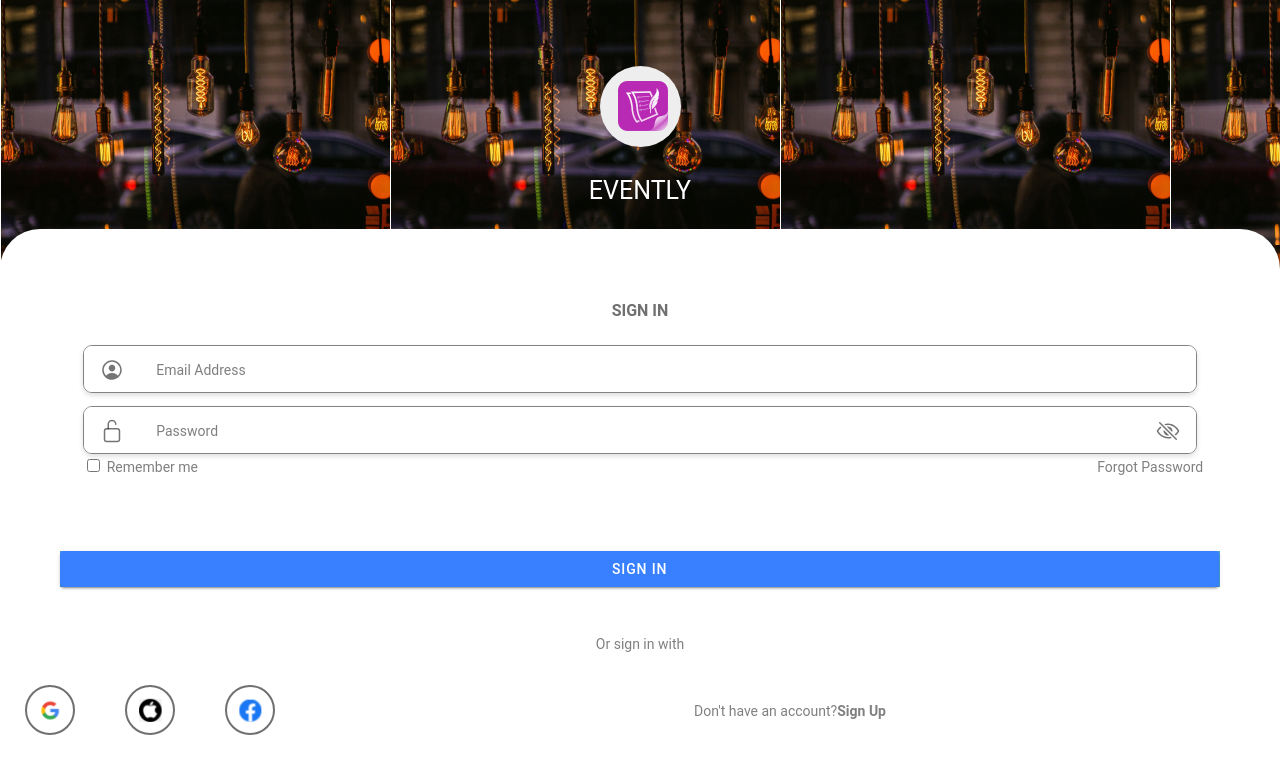
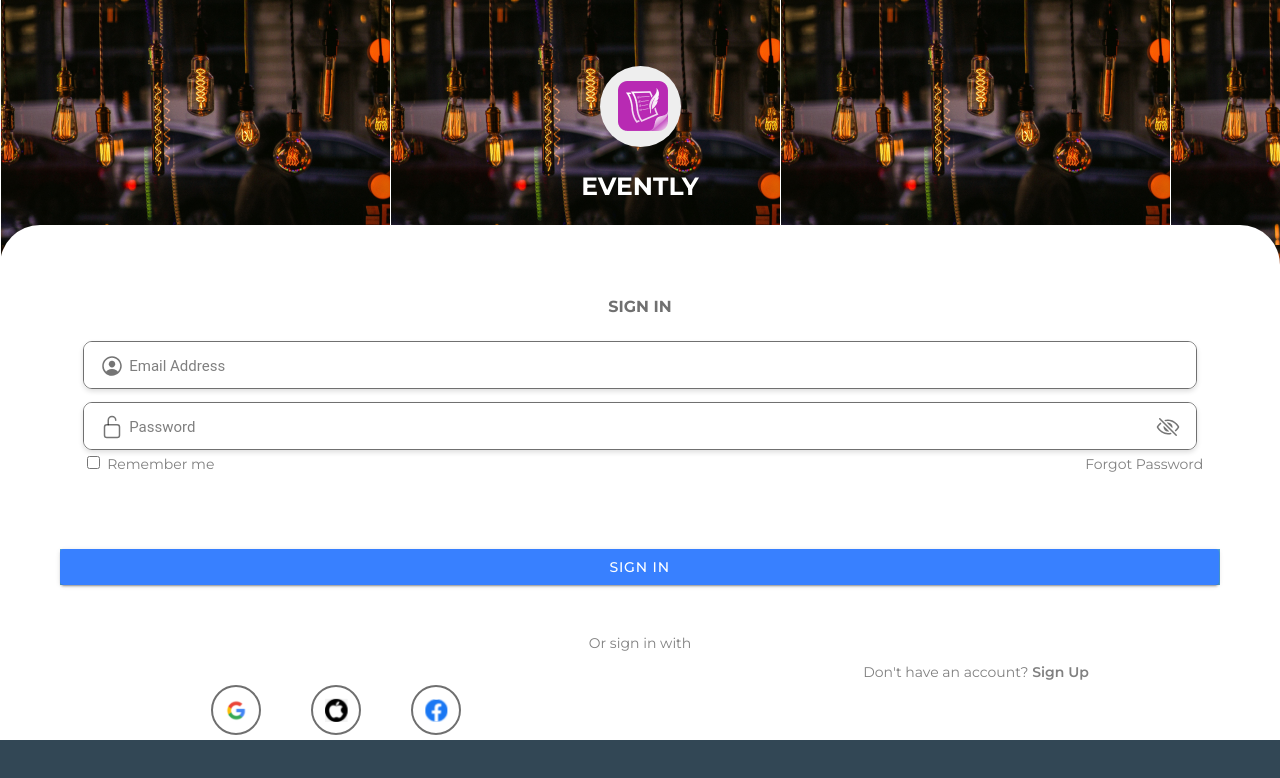
Before and after one commit to Himanshu88199/srchout-ionic-project, a React (Create React App) app: page / in a window 1280 px wide. Shown: the top 778 px of the page. Built offline with nearby package versions, Linux system fonts and the light colour scheme.

Commit message:
some changes in login

```diff
--- a/public/index.html
+++ b/public/index.html
@@ -1,5 +1,6 @@
 <!DOCTYPE html>
 <html lang="en">
+
 <head>
   <meta charset="utf-8" />
   <title>Ionic App</title>
@@ -7,10 +8,8 @@
   <base href="/" />
 
   <meta name="color-scheme" content="light dark" />
-    <meta
-      name="viewport"
-      content="viewport-fit=cover, width=device-width, initial-scale=1.0, minimum-scale=1.0, maximum-scale=1.0, user-scalable=no"
-    />
+  <meta name="viewport"
+    content="viewport-fit=cover, width=device-width, initial-scale=1.0, minimum-scale=1.0, maximum-scale=1.0, user-scalable=no" />
   <meta name="format-detection" content="telephone=no" />
   <meta name="msapplication-tap-highlight" content="no" />
 
@@ -18,10 +17,20 @@
 
   <link rel="shortcut icon" type="image/png" href="%PUBLIC_URL%/assets/icon/favicon.png" />
 
+  <!-- FONT FMAILY LINK -->
+  <link rel="preconnect" href="https://fonts.googleapis.com">
+  <link rel="preconnect" href="https://fonts.gstatic.com" crossorigin>
+  <link href="https://fonts.googleapis.com/css2?family=Montserrat:wght@400;500;600;700&display=swap" rel="stylesheet">
   <!-- add to homescreen for ios -->
   <meta name="apple-mobile-web-app-capable" content="yes" />
   <meta name="apple-mobile-web-app-title" content="Ionic App" />
   <meta name="apple-mobile-web-app-status-bar-style" content="black" />
+
+  <style>
+    * {
+      font-family: 'Montserrat', sans-serif;
+    }
+  </style>
 </head>
 
 <body>
--- a/src/pages/Home.css
+++ b/src/pages/Home.css
@@ -10,57 +10,68 @@
   height: 81px;
   width: 81px;
   border-radius: 50%;
-    background: #EEEEEE;
+  background: #eeeeee;
 }
 
-.fs-25{
+.fs-25 {
   font-size: 25px;
-    margin-top: 19px;
+  margin-top: 14px;
   color: white;
+  font-weight: 700;
 }
 
-
-
-.empty{
+.empty {
   padding: 36px 0px;
   margin-top: 19px;
   border-top-left-radius: 40px;
   border-top-right-radius: 40px;
-    background: #FFFFFF;
+  background: #ffffff;
 }
 
 .logo {
-    Width: 50px;
-    Height: 50px;
+  width: 50px;
+  height: 50px;
   position: absolute;
   left: 18px;
-    top:15px;
+  top: 15px;
 }
 
-.sign-with{
+.sign-with {
   text-align: center;
   margin-top: 35px;
   font-size: 14px;
   color: #808080;
 }
 
-
-.light-text{
+.light-text {
   font-size: 14px;
   color: #808080;
 }
 
-.center{
+.center {
   text-align: center;
 }
 
-a{
+a {
   text-decoration: none;
 }
 
-.dark-text{
+.dark-text {
   text-decoration: none;
   font-weight: bold;
   font-size: 14px;
   color: #808080;
 }
+
+.login-box {
+  padding-bottom: 80px;
+}
+
+.bg-dark {
+  background: #324755;
+  position: fixed;
+  bottom: 0;
+  left: 0;
+  width: 100%;
+  height: 60px;
+}
--- a/src/pages/Home.tsx
+++ b/src/pages/Home.tsx
@@ -1,29 +1,40 @@
-import { IonCol, IonContent, IonGrid, IonHeader, IonImg, IonPage, IonRow, IonTitle, IonToolbar } from '@ionic/react';
-import './Home.css';
-import Login from './user/Login';
-import LoginIcons from './user/loginIcons';
+import {
+  IonCol,
+  IonContent,
+  IonGrid,
+  IonHeader,
+  IonImg,
+  IonPage,
+  IonRow,
+  IonTitle,
+  IonToolbar,
+} from "@ionic/react";
+import "./Home.css";
+import Login from "./user/Login";
+import LoginIcons from "./user/loginIcons";
 
 const Home: React.FC = () => {
   return (
     <IonPage>
       <IonContent>
-        <IonGrid style={{ "padding": "0px"}}>
-          <IonRow className='login-background'>
+        <IonGrid style={{ padding: "0px" }}>
+          <IonRow className="login-background">
             <IonCol>
-              <div className='logo-outer'>
-                <IonImg className='logo' src='../assets/logo.png' />
+              <div className="logo-outer">
+                <IonImg className="logo" src="../assets/logo.png" />
               </div>
             </IonCol>
-            <IonCol size='12' className='ion-text-center fs-25'>
+            <IonCol size="12" className="ion-text-center fs-25">
               EVENTLY
             </IonCol>
-            <IonCol size='12' className='empty'>
-            </IonCol>
+            <IonCol size="12" className="empty"></IonCol>
+          </IonRow>
+          <IonRow className="login-box">
+            <Login />
           </IonRow>
           <IonRow>
-            <Login />
+            <IonCol className="bg-dark"></IonCol>
           </IonRow>
-
         </IonGrid>
       </IonContent>
     </IonPage>
--- a/src/pages/user/Login.tsx
+++ b/src/pages/user/Login.tsx
@@ -1,29 +1,61 @@
-import { IonButton, IonCheckbox, IonCol, IonContent, IonGrid, IonHeader, IonIcon, IonInput, IonItem, IonLabel, IonPage, IonRow, IonTitle, IonToolbar } from '@ionic/react';
-import './login.css';
-import LoginIcons from './loginIcons';
+import {
+  IonButton,
+  IonCheckbox,
+  IonCol,
+  IonContent,
+  IonGrid,
+  IonHeader,
+  IonIcon,
+  IonInput,
+  IonItem,
+  IonLabel,
+  IonPage,
+  IonRow,
+  IonTitle,
+  IonToolbar,
+} from "@ionic/react";
+import "./login.css";
+import LoginIcons from "./loginIcons";
 
 const Login: React.FC = () => {
   return (
     <>
-      <IonCol size='12' className='sign-in'>
+      <IonCol size="12" className="sign-in">
         SIGN IN
       </IonCol>
       <IonRow>
-        <IonCol >
-          <IonItem className='input-border'>
-            <IonIcon slot='start' src='../assets/email.svg'></IonIcon>
-            <IonInput value={''} placeholder="Email Address"></IonInput>
+        <IonCol>
+          <IonItem className="input-border">
+            <IonIcon
+              className="mr-5"
+              slot="start"
+              src="../assets/email.svg"
+            ></IonIcon>
+            <IonInput
+              className="input-text"
+              value={""}
+              placeholder="Email Address"
+            ></IonInput>
           </IonItem>
         </IonCol>
-        <IonCol >
-          <IonItem className='input-border'>
-            <IonIcon slot='start' src='../assets/lock.svg'></IonIcon>
-            <IonInput value={''} placeholder="Password"></IonInput>
-            <IonIcon slot='end' src='../assets/eye.svg'></IonIcon>
+        <IonCol>
+          <IonItem className="input-border">
+            <IonIcon
+              className="mr-5"
+              slot="start"
+              src="../assets/lock.svg"
+            ></IonIcon>
+            <IonInput
+              className="input-text"
+              value={""}
+              placeholder="Password"
+              type="password"
+            ></IonInput>
+            <IonIcon slot="end" src="../assets/eye.svg"></IonIcon>
           </IonItem>
         </IonCol>
       </IonRow>
-      <IonRow className='remember-forgot'>
+      <IonRow className="remember-forgot">
         <div>
           <input type="checkbox" name="remember" />
           <label htmlFor="remember">&nbsp;&nbsp;Remember me</label>
@@ -32,18 +64,25 @@ const Login: React.FC = () => {
           <a href="">Forgot Password</a>
         </div>
       </IonRow>
-      <IonCol className='m-auto mt-67' size='11'>
-        <IonButton className='sign-btn' size='default' expand="block">Sign In</IonButton>
+      <IonCol className="m-auto mt-67" size="11">
+        <IonButton className="sign-btn" size="default" expand="block">
+          Sign In
+        </IonButton>
       </IonCol>
-        <IonCol size='12' className='sign-with'>
-          Or sign in with
-        </IonCol>
-      <IonRow>
+      <IonCol size="12" className="sign-with">
+        Or sign in with
+      </IonCol>
+      <IonRow className="text-center">
         <LoginIcons />
       </IonRow>
-        <IonCol className='center'>
-          <span className='light-text'>Don't have an account?</span><a href='/createuser'><span className='dark-text'>Sign Up</span></a>
+      <IonRow className="text-center">
+        <IonCol className="center">
+          <span className="light-text">Don't have an account? </span>
+          <a href="/createuser">
+            <span className="dark-text">Sign Up</span>
+          </a>
         </IonCol>
+      </IonRow>
 
     </>
   );
--- a/src/pages/user/login.css
+++ b/src/pages/user/login.css
@@ -7,25 +7,41 @@
   padding-top: 0%;
 }
 
+.text-center {
+  margin: 0 auto;
+}
+
+.mr-5 {
+  margin-right: 5px;
+}
+
 .input-border {
-    border: 1px solid rgb(131, 131, 131);
+  border: 1px solid #707070;
   border-radius: 9px;
   width: 87vw;
   height: 48px;
   font-size: 14px;
-    margin:auto;
+  margin: auto;
   margin-top: 3px;
-    box-shadow: 0px 2.5px 5px rgba(0, 0, 0, 0.13)
+  box-shadow: 0px 2.5px 5px rgba(0, 0, 0, 0.13);
 }
 
-.sign-with{
+.input-text {
+  font-size: 15px;
+}
+
+.item-native {
+  padding-left: 0;
+}
+
+.sign-with {
   text-align: center;
   margin-top: 35px;
   font-size: 14px;
   color: #808080;
 }
 
-.remember-forgot{
+.remember-forgot {
   display: flex;
   justify-content: space-between;
   padding-left: 10px;
@@ -35,20 +51,20 @@
   font-size: 14px;
 }
 
-.remember-forgot a{
+.remember-forgot a {
   text-decoration: none;
   font-size: 14px;
   color: #808080;
 }
 
-.m-auto{
-    margin:auto;
+.m-auto {
+  margin: auto;
 }
 
-.mt-67{
+.mt-67 {
   margin-top: 67px;
 }
 
-.sign-btn{
-    --background-color:rgba(76, 161, 216, 1);
+.sign-btn {
+  background: #4ca1d8;
 }
--- a/src/pages/user/loginIcons.css
+++ b/src/pages/user/loginIcons.css
@@ -1,17 +1,17 @@
-.round-logo-buttons{
+.round-logo-buttons {
   padding: 0%;
   border-radius: 50%;
   height: 50px;
   margin: 23px 20px;
   width: 50px;
-    --border-color:rgba(112, 112, 112, 1);
+  --border-color: rgba(112, 112, 112, 1);
 }
 
-.center{
-    margin: auto;
+.center {
+  margin: 0 auto;
 }
 
-.logo-size{
+.logo-size {
   height: 35px !important;
   width: 35px !important;
 }
```
Lines whose indentation alone changed are shown as unchanged.
